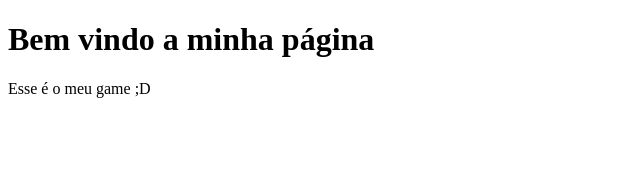
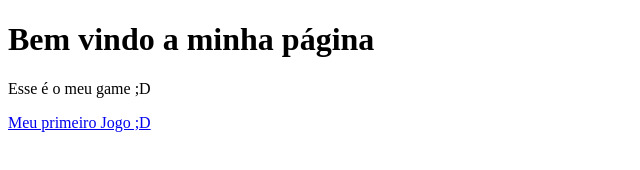
Before and after one commit to Pauloedumacedo/pauloedumacedo.github.io, a plain HTML site: page index.html in a window 1280 px wide. Shown: the whole page, without its empty margins (0-640 px from the left). Drawn offline with Linux system fonts and the light colour scheme.

Commit message:
Update index.html

```diff
--- a/index.html
+++ b/index.html
@@ -7,5 +7,7 @@
 
        <h1>Bem vindo a minha página</h1>
        <p>Esse é o meu game ;D</p>
+      <a href="https://pauloedumacedo.github.io/Calculadora-espacial/">Meu primeiro Jogo ;D</a>
+
    </body>
 </html>
```
